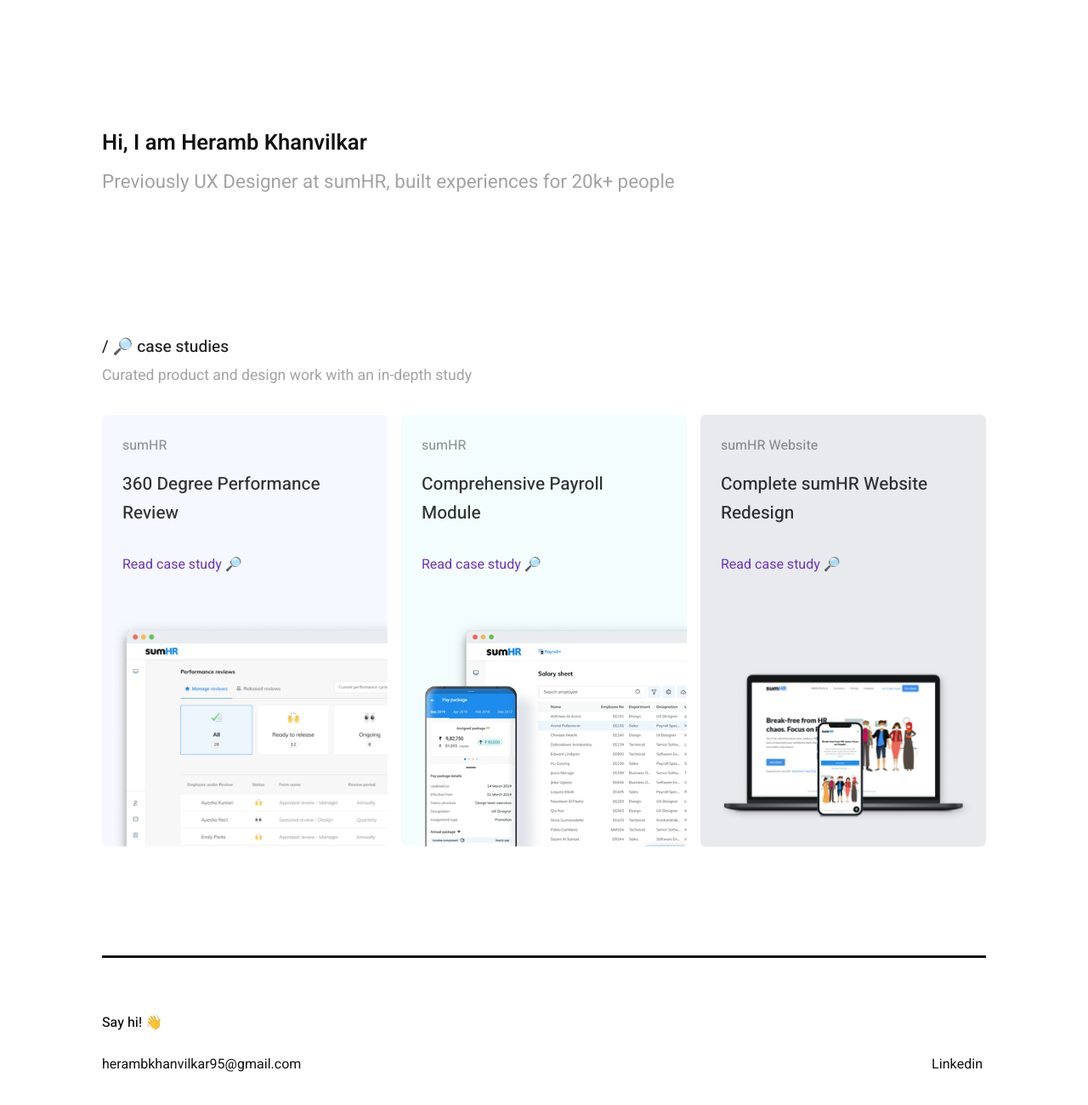
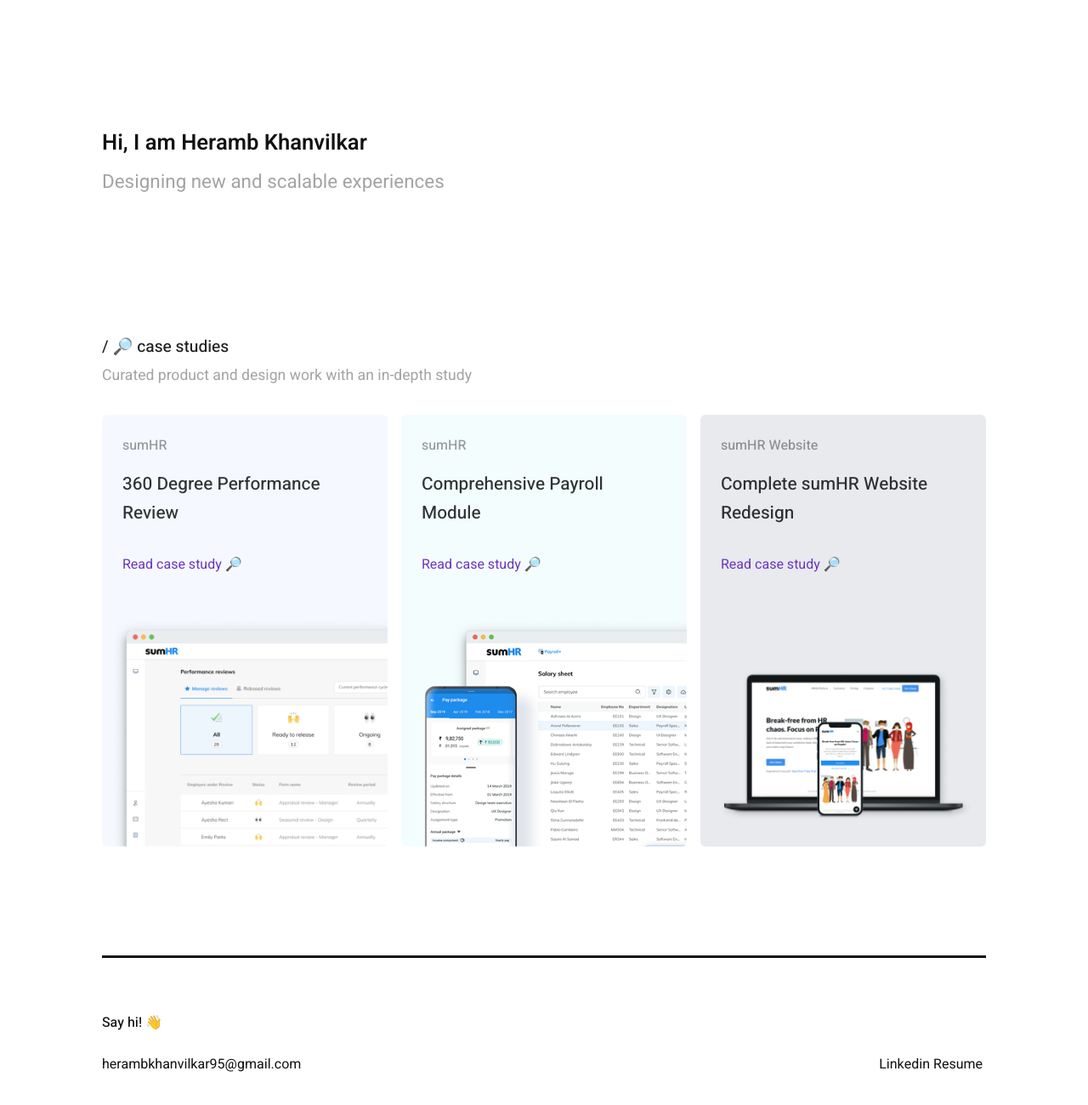
Before and after one commit to herambk/portfolio, a plain HTML site: page index.html in a window 1280 px wide. Shown: the part 68-1368 px from the top of the page at 85% size. Drawn offline with Linux system fonts and the light colour scheme.

Commit message:
logo change resume added

```diff
--- a/index.html
+++ b/index.html
@@ -56,7 +56,7 @@
           </h1>
 
           <div class="introText">
-            Previously UX Designer at sumHR, built experiences for 20k+ people
+            Designing new and scalable experiences
           </div>
         </div>
 
@@ -114,11 +114,18 @@
             <div class="contactLinkDiv">
 
               <a
-                href="https://www.linkedin.com/in/herambkhanvilkar/"
+                href="https://www.linkedin.com/in/herambkhanvilkar"
                 target="_blank"
                 class="contactLink"
               >
                 Linkedin
+              </a>
+              <a
+                href="https://heramb.design/resume.pdf"
+                target="_blank"
+                class="contactLink"
+              >
+                Resume
               </a>
             </div>
           </div>
```
